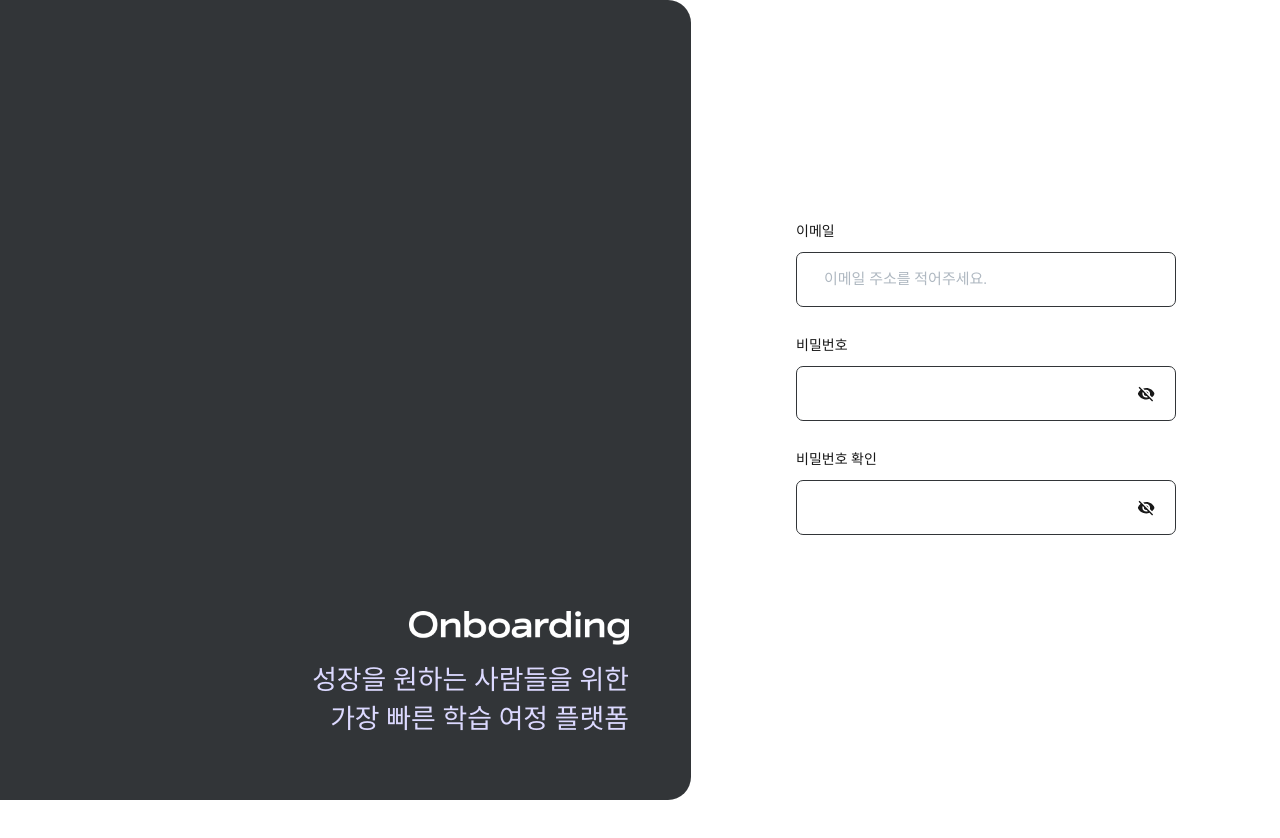
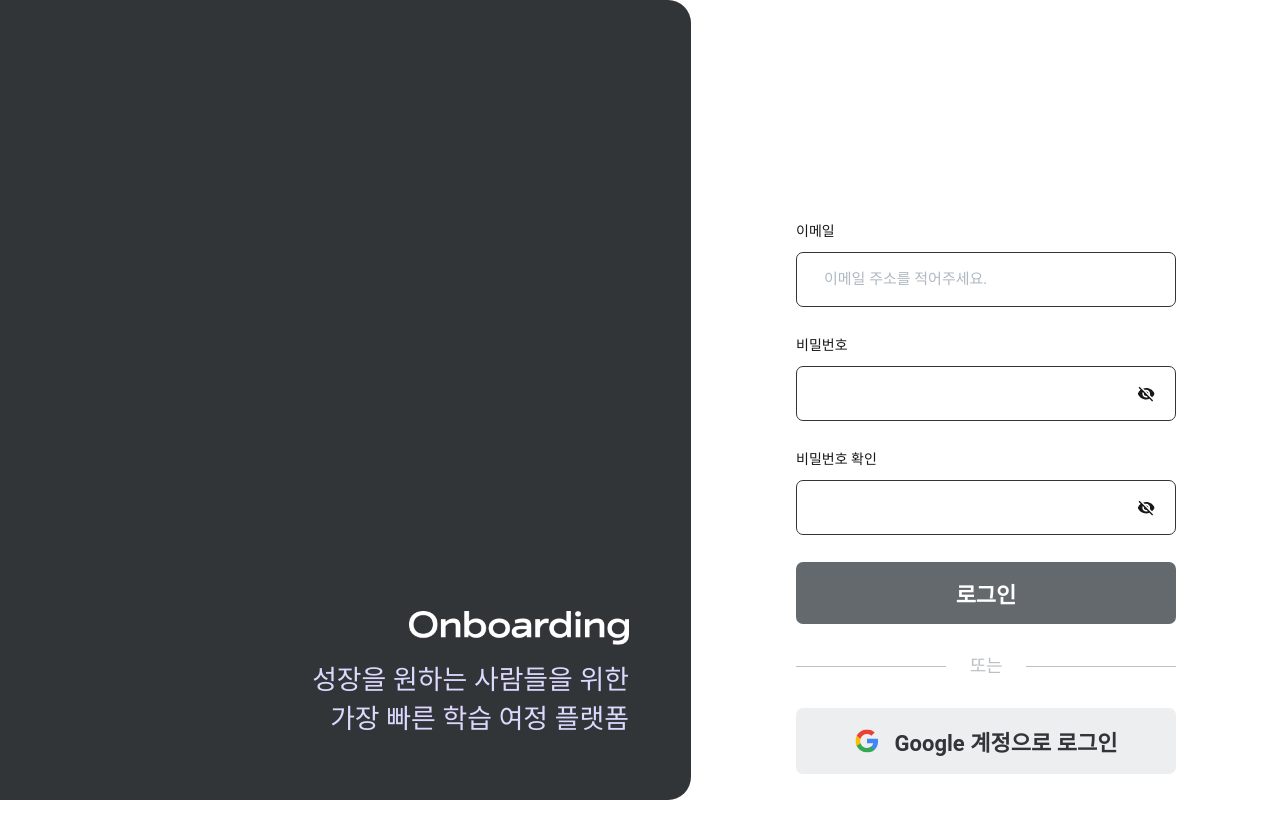
Before and after one commit to TeamLearningFlow/LearningFlow-FE, a Next.js app: page /login in a window 1280 px wide. Shown: the top 838 px of the page. Before the commit the page ends 800 px from the top, so only its background shows below. Built offline with nearby package versions, Linux system fonts and the light colour scheme.

Commit message:
feat: 로그인/회원가입 페이지 버튼, 구분선 컴포넌트 제작 #3

```diff
--- /dev/null
+++ b/src/pages/components/authButton.tsx
@@ -0,0 +1,33 @@
+import React from 'react';
+import styled from 'styled-components';
+
+const Button = styled.button<{ disabled?: boolean }>`
+  display: flex;
+  height: 62px;
+  padding: 18px 8px;
+  justify-content: center;
+  align-items: center;
+  width: 380px;
+  background-color: ${({ disabled }) =>
+    disabled ? 'rgba(100, 105, 110, 1)' : 'rgba(94, 82, 255, 1)'};
+  border: none;
+  border-radius: 6.962px;
+  font-family: Roboto;
+  font-size: 22px;
+  font-style: normal;
+  font-weight: 600;
+  color: rgba(255, 255, 255, 1);
+  cursor: ${({ disabled }) => (disabled ? 'not-allowed' : 'pointer')};
+`;
+
+const AuthButton = ({
+  text,
+  disabled,
+}: {
+  text: string;
+  disabled: boolean;
+}) => {
+  return <Button disabled={disabled}>{text}</Button>;
+};
+
+export default AuthButton;
--- /dev/null
+++ b/src/pages/components/divider.tsx
@@ -0,0 +1,42 @@
+import React from 'react';
+import styled from 'styled-components';
+
+const DividerWrapper = styled.div`
+  display: flex;
+  align-items: center;
+  margin: 32px 0;
+`;
+
+const Line = styled.div`
+  height: 1px;
+  background-color: rgba(187, 192, 197, 1);
+  width: 226.5px;
+`;
+
+const Text = styled.span`
+  margin: 0 24px;
+  color: rgba(187, 192, 197, 1);
+  text-align: center;
+  font-feature-settings:
+    'liga' off,
+    'clig' off;
+  font-family: Pretendard;
+  font-size: 18px;
+  font-style: normal;
+  font-weight: 400;
+  line-height: 20px; /* 111.111% */
+  letter-spacing: -0.36px;
+  white-space: nowrap;
+`;
+
+const Divider: React.FC = () => {
+  return (
+    <DividerWrapper>
+      <Line />
+      <Text>또는</Text>
+      <Line />
+    </DividerWrapper>
+  );
+};
+
+export default Divider;
--- /dev/null
+++ b/src/pages/components/googleAuthButton.tsx
@@ -0,0 +1,74 @@
+import React from 'react';
+import styled from 'styled-components';
+
+const GoogleLogo: React.FC = () => {
+  return (
+    <svg
+      xmlns="http://www.w3.org/2000/svg"
+      width="20"
+      height="20"
+      viewBox="0 0 25 25"
+      fill="none"
+      style={{ width: '24px', height: '24px', marginRight: '16px' }}
+    >
+      <mask
+        id="mask0_1083_18144"
+        style={{ maskType: 'luminance' }}
+        maskUnits="userSpaceOnUse"
+        x="0"
+        y="0"
+        width="25"
+        height="25"
+      >
+        <path d="M24.5 0.444946H0.5V24.4449H24.5V0.444946Z" fill="white" />
+      </mask>
+      <g mask="url(#mask0_1083_18144)">
+        <path
+          d="M24.0161 12.7229C24.0161 11.872 23.9398 11.0538 23.7979 10.2683H12.4961V14.9101H18.9543C18.6761 16.4101 17.8307 17.6811 16.5598 18.532V21.5429H20.4379C22.707 19.4538 24.0161 16.3774 24.0161 12.7229Z"
+          fill="#4285F4"
+        />
+        <path
+          d="M12.5069 24.4435C15.7469 24.4435 18.4632 23.3689 20.4486 21.5363L16.5704 18.5253C15.496 19.2453 14.1214 19.6708 12.5069 19.6708C9.38136 19.6708 6.73596 17.5598 5.79228 14.7235H1.7832V17.8326C3.7578 21.7544 7.81596 24.4435 12.5069 24.4435Z"
+          fill="#34A853"
+        />
+        <path
+          d="M5.7854 14.7213C5.5454 14.0013 5.40908 13.2322 5.40908 12.4413C5.40908 11.6504 5.5454 10.8813 5.7854 10.1613V7.05225H1.77632C0.963679 8.67225 0.5 10.505 0.5 12.4413C0.5 14.3776 0.963679 16.2104 1.77632 17.8304L5.7854 14.7213Z"
+          fill="#FBBC04"
+        />
+        <path
+          d="M12.5069 5.21771C14.2686 5.21771 15.8504 5.82311 17.0941 7.01219L20.536 3.57035C18.4578 1.63403 15.7414 0.444946 12.5069 0.444946C7.81596 0.444946 3.7578 3.13403 1.7832 7.05587L5.79228 10.1649C6.73596 7.32863 9.38136 5.21771 12.5069 5.21771Z"
+          fill="#E94235"
+        />
+      </g>
+    </svg>
+  );
+};
+
+const Button = styled.button`
+  display: flex;
+  height: 66.351px;
+  padding: 18px 8px;
+  justify-content: center;
+  align-items: center;
+  width: 380px;
+  background-color: rgba(236, 238, 240, 1);
+  border: none;
+  border-radius: 6.962px;
+  font-family: Roboto;
+  font-size: 22px;
+  font-style: normal;
+  font-weight: 600;
+  color: rgba(50, 53, 56, 1);
+  cursor: pointer;
+`;
+
+const GoogleAuthButton = ({ text }: { text: string }) => {
+  return (
+    <Button>
+      <GoogleLogo />
+      {text}
+    </Button>
+  );
+};
+
+export default GoogleAuthButton;
--- a/src/pages/login.tsx
+++ b/src/pages/login.tsx
@@ -2,6 +2,9 @@ import React from 'react';
 import styled from 'styled-components';
 import InputBox from './components/input';
 import LeftUI from './components/leftUI';
+import Divider from './components/divider';
+import GoogleAuthButton from './components/googleAuthButton';
+import AuthButton from './components/authButton';
 
 const PageContainer = styled.div`
   display: flex;
@@ -44,6 +47,9 @@ const LoginPage: React.FC = () => {
           <FormContainer>
             <FormGroup>
               <InputBox />
+              <AuthButton disabled={true} text="로그인" />
+              <Divider />
+              <GoogleAuthButton text="Google 계정으로 로그인" />
             </FormGroup>
           </FormContainer>
         </RightSection>
```
